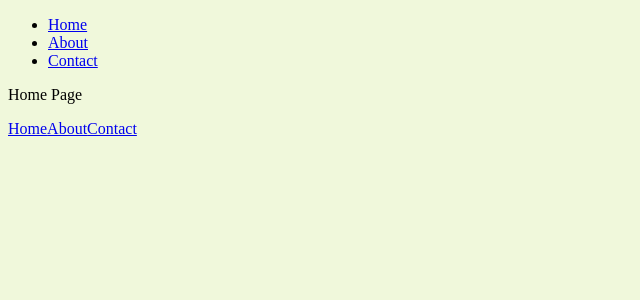
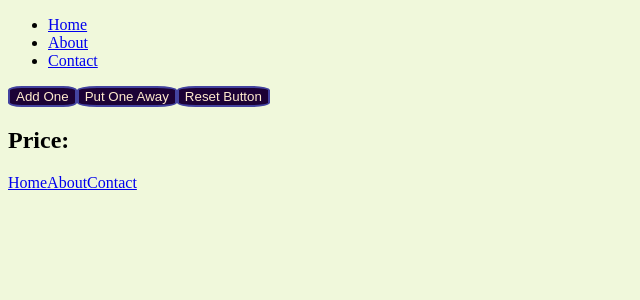
Before and after one commit to leahase/react, a React (Vite) app: page / in a window 1280 px wide. Shown: the top 300 px of the page, without its empty margins (0-640 px from the left). Built offline with nearby package versions, Linux system fonts and the light colour scheme.

Commit message:
Price.jsx counter works

```diff
--- a/src/App.jsx
+++ b/src/App.jsx
@@ -9,6 +9,7 @@ import About from "./pages/About.jsx";
 import Navbar from "./Navbar.jsx";
 import Footer from "./footer.jsx";
 import Contact from "./pages/Contact.jsx";
+import Counter from "./pages/price";
 
 function App() {
   return (
@@ -20,6 +21,7 @@ function App() {
       <Route path="/about" element={<About/>}/>
       <Route path="/contact" element={<Contact/>}/>
     </Routes>
+    <Counter></Counter>
     <Footer></Footer>
     </BrowserRouter>
    {/* <h1>Choose your activity:</h1>
--- a/src/components/parasailing.jsx
+++ b/src/components/parasailing.jsx
@@ -2,6 +2,7 @@ import parasailingkPic from '../assets/parasailing.jpeg';
 import "../parasailing.css";
 
 function Parasailing(props){
+
 return(
     <>
     <div className='flex-box'>
--- a/src/pages/Home.jsx
+++ b/src/pages/Home.jsx
@@ -1,4 +1,6 @@
 function Home() {
-    return <div>Home Page</div>
+
+    return <div>
+    </div>
 }
 export default Home;
--- /dev/null
+++ b/src/pages/price.jsx
@@ -0,0 +1,28 @@
+import { useState } from 'react';
+
+function Counter() {
+    let [count, changeCount] = useState (0);
+    const increment = () => {
+        count++;
+        console.log(count);
+    }
+    const decrement = () => {
+        count --;
+        console.log(count);
+    }
+    const reset = () => {
+        count = 0;
+        console.log(count);
+    }
+    return (
+        <div>
+            <button onClick={increment}>Add One</button>
+            <button onClick={decrement}>Put One Away</button>
+            <button onClick={reset}>Reset Button</button>
+            <h2>Price:</h2>
+        </div>
+    )
+}
+
+
+export default Counter;
```
